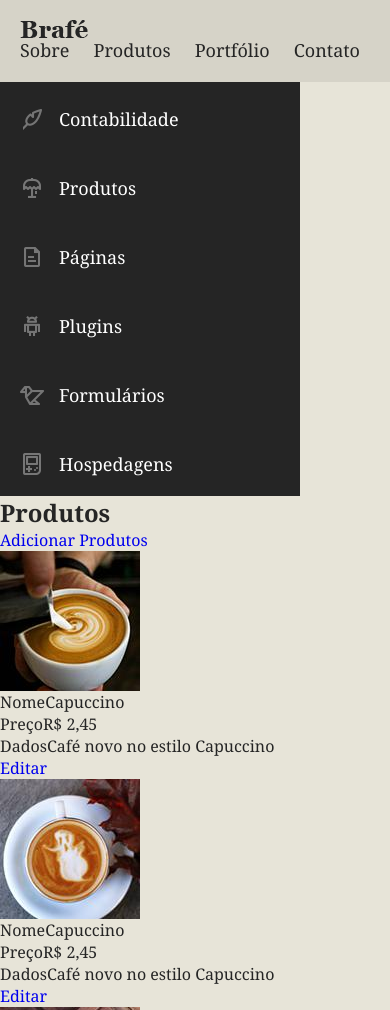
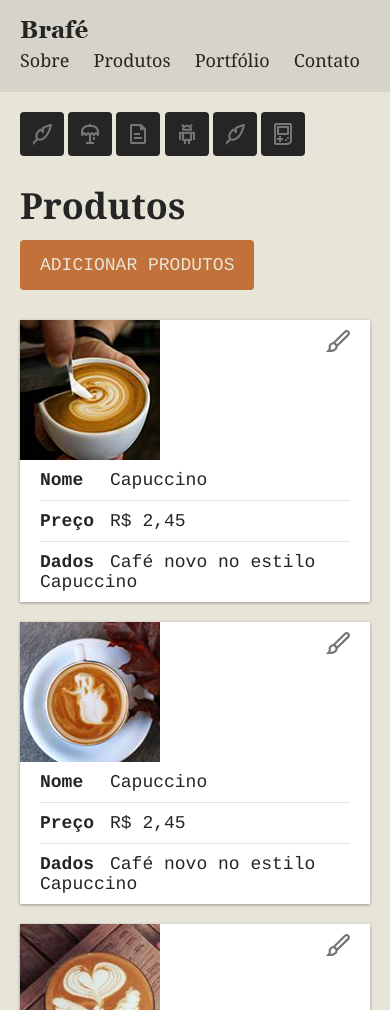
Before and after one commit to thiagoeds/Brafe_3_puro, a plain HTML site: page index.html in a window 390 px wide. Shown: the top 1010 px of the page. Drawn offline with Linux system fonts and the light colour scheme.

Commit message:
primeira parte responsivo

```diff
--- a/css/style.css
+++ b/css/style.css
@@ -8,7 +8,7 @@ li {
 }
 
 body {
-  font-family: Georgia,serif;
+	font-family: Georgia, serif;
 	color: #252525;
 	background: #e7e4d8;
 }
@@ -26,7 +26,7 @@ a {
 	text-decoration: none;
 }
 
-/* Header */
+/*Header*/
 
 .header {
 	background: #d6d3c8;
@@ -61,20 +61,39 @@ float: right;
 	padding-left: 0px;
 }
 
-/* Main */
+@media (max-width: 739px) {
+	.header-logo {
+		float: none;
+	}
+	.header-menu ul {
+		float: none;
+		margin-top: 10px;
+	}
+}
 
-/* Side Nav */
+/*MAIN*/
+
+.main-container {
+	display: flex;
+}
+
+@media (max-width: 739px) {
+	.main-container {
+		flex-direction: column;
+	}
+}
+
+/*SIDE NAV*/
 
 .side-nav {
 	width: 300px;
 	background: #252525;
-  float: left;
 }
 
 .side-nav li a {
 	display: block;
 	color: #fff;
-  border-color: 2px solid #484846;
+	border-bottom: 2px solid #484846;
 	font-size: 1.125em;
 	padding: 20px;
 }
@@ -89,9 +108,11 @@ float: right;
 	position: relative;
 	background-image: url('../img/icones.png');
 }
+
 .nav-contabilidade::before {
 	background-position: 0 0;
 }
+
 .nav-produtos::before {
 	background-position: 0 -24px;
 }
@@ -104,7 +125,7 @@ background-position: 0 calc(-24px * 2);
 	background-position: 0 calc(-24px * 3);
 }
 
-.nav-formulario::before {
+.nav-formularios::before {
 	background-position: 0 calc(-24px * 4);
 }
 
@@ -112,5 +133,160 @@ background-position: 0 calc(-24px * 4);
 	background-position: 0 calc(-24px * 5);
 }
 
+@media (min-width: 740px) and (max-width: 980px) {
+	.side-nav {
+		width: 200px;
+	}
+}
 
-/*  */
+@media (max-width: 739px) {
+	.side-nav {
+		margin: 20px 0 0 20px;
+		background: none;
+		width: auto;
+	}
+	.side-nav li {
+		display: inline-block;
+	}
+	.side-nav li a::before {
+		display: block;
+		margin: 0px;
+		top: 0px;
+	}
+	.side-nav li a {
+		width: 44px;
+		height: 44px;
+		overflow: hidden;
+		padding: 10px;
+		border: none;
+		color: #252525;
+		background: #252525;
+		border-radius: 4px;
+	}
+}
+
+/* Produtos */
+
+.produtos {
+	width: calc(100% - 300px);
+	margin: 0 auto;
+	max-width: 960px;
+	padding: 20px;
+}
+
+.produtos header::before, .produtos header::after {
+	content: '';
+	display: table;
+	clear: both;
+}
+
+.produtos h1 {
+	font-size: 2.25em;
+	float: left;
+}
+
+.adicionar-produtos {
+	background: #c17139;
+	color: #e7e4d8;
+	font-size: 1.125em;
+	font-family: Courier, monospace;
+	text-transform: uppercase;
+	padding: 15px 20px;
+	border-radius: 4px;
+	float: right;
+	text-align: center;
+}
+
+
+.produtos-item {
+	background: #fff;
+	box-shadow: 0 1px 3px 0 rgba(0,0,0,.35);
+	margin-top: 20px;
+	position: relative;
+}
+
+.produtos-item::after, .produtos-item::before {
+	content: '';
+	display: table;
+	clear: both;
+}
+
+.produtos-item img {
+	float: left;
+}
+
+.produtos-item a {
+	width: 24px;
+	height: 24px;
+	overflow: hidden;
+	text-indent: -200px;
+	position: absolute;
+	right: 20px;
+	top: 10px;
+	background: url('../img/edit.svg') no-repeat;
+}
+
+.produtos-item a:hover {
+	background: url('../img/edit-hover.svg') no-repeat;
+}
+
+.produtos-item ul {
+	float: left;
+	padding: 0 20px;
+	width: calc(100% - 140px);
+}
+
+.produtos-item li {
+	padding: 10px 0;
+	font-size: 1.125em;
+	font-family: Courier, monospace;
+	border-bottom: 1px solid #e7e4d8;
+}
+
+.produtos-item li:last-child {
+	border: none;
+}
+
+.produtos-item span {
+	font-weight: bold;
+	width: 70px;
+	display: inline-block;
+}
+
+@media (min-width: 740px) and (max-width: 980px) {
+	.produtos {
+		width: calc(100% - 200px);
+	}
+}
+
+@media (max-width: 739px) {
+	.produtos {
+		width: 100%;
+	}
+	.produtos h1 {
+		float: none;
+	}
+	.adicionar-produtos {
+		float: none;
+		display: inline-block;
+		margin: 10px 0;
+	}
+	.produtos-item img {
+		float: none;
+	}
+	.produtos-item ul {
+		float: none;
+		width: 100%;
+	}
+}
+
+
+/*Footer*/
+
+.footer {
+	background: #D6D3C8;
+	text-align: center;
+	padding: 60px 0;
+	font-size: 1.125em;
+	line-height: 1.4em;
+}
--- a/index.html
+++ b/index.html
@@ -25,7 +25,7 @@
     </nav>
   </header>
 
-  <main>
+  <main class="main-container">
     <nav class="side-nav">
       <ul>
         <li><a class="nav-contabilidade" href="#">Contabilidade</a></li>
@@ -37,14 +37,14 @@
       </ul>
     </nav>
 
-    <section>
+    <section class="produtos">
       <header>
         <h1>Produtos</h1>
-        <a href="#">Adicionar Produtos</a>
+        <a class="adicionar-produtos" href="#">Adicionar Produtos</a>
       </header>
 
       <ul>
-        <li>
+        <li class="produtos-item">
           <img src="img/cafe-1.jpg" alt="Café 1">
           <ul>
             <li><span>Nome</span>Capuccino</li>
@@ -54,7 +54,7 @@
           <a href="#">Editar</a>
         </li>
 
-        <li>
+        <li class="produtos-item">
           <img src="img/cafe-2.jpg" alt="Café 2">
           <ul>
             <li><span>Nome</span>Capuccino</li>
@@ -64,7 +64,7 @@
           <a href="#">Editar</a>
         </li>
 
-        <li>
+        <li class="produtos-item">
           <img src="img/cafe-3.jpg" alt="Café 3">
           <ul>
             <li><span>Nome</span>Capuccino</li>
@@ -74,7 +74,7 @@
           <a href="#">Editar</a>
         </li>
 
-        <li>
+        <li class="produtos-item">
           <img src="img/cafe-4.jpg" alt="Café 4">
           <ul>
             <li><span>Nome</span>Capuccino</li>
@@ -88,7 +88,7 @@
     </section>
   </main>
 
-  <footer>
+  <footer class="footer">
     <p>Brafé 2021 - Alguns direitos reservados.</p>
     <p>Conheça um pouco mais em origamid.com</p>
   </footer>
```
Lines whose indentation alone changed are shown as unchanged.
